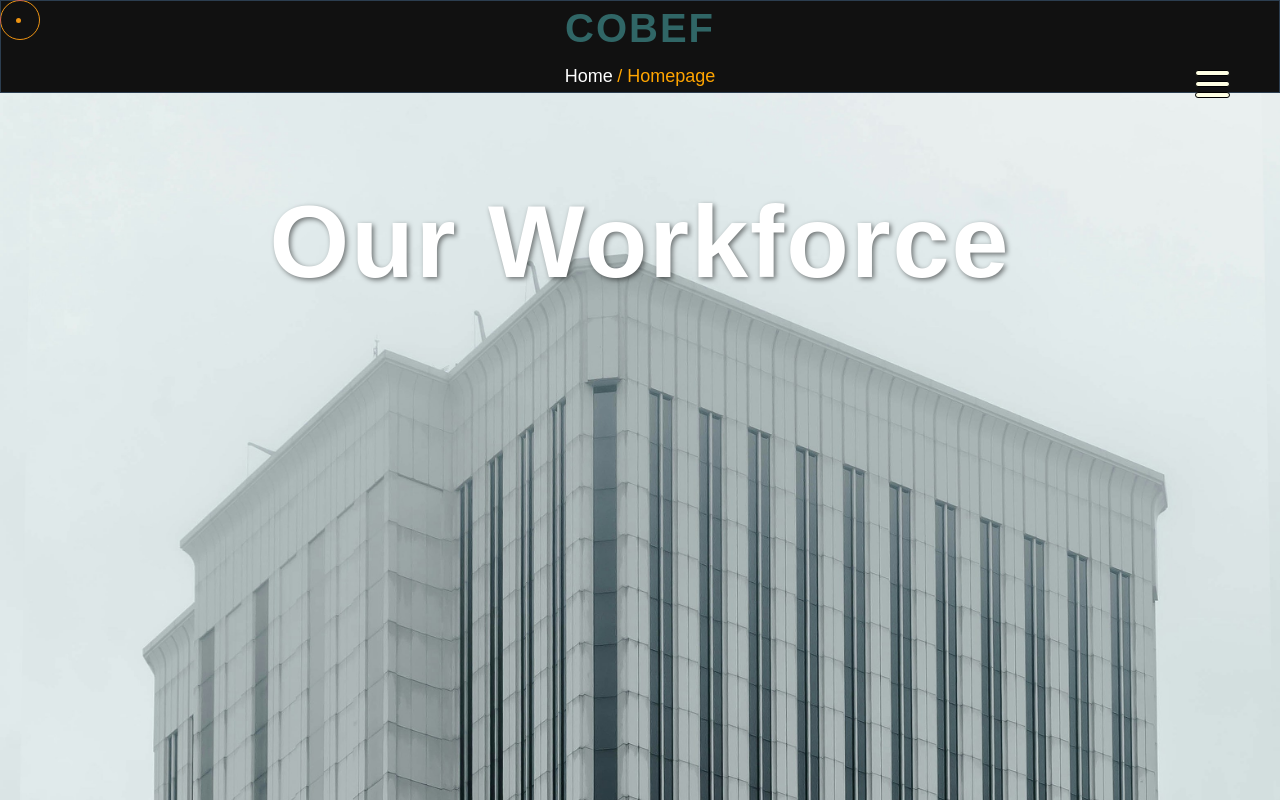
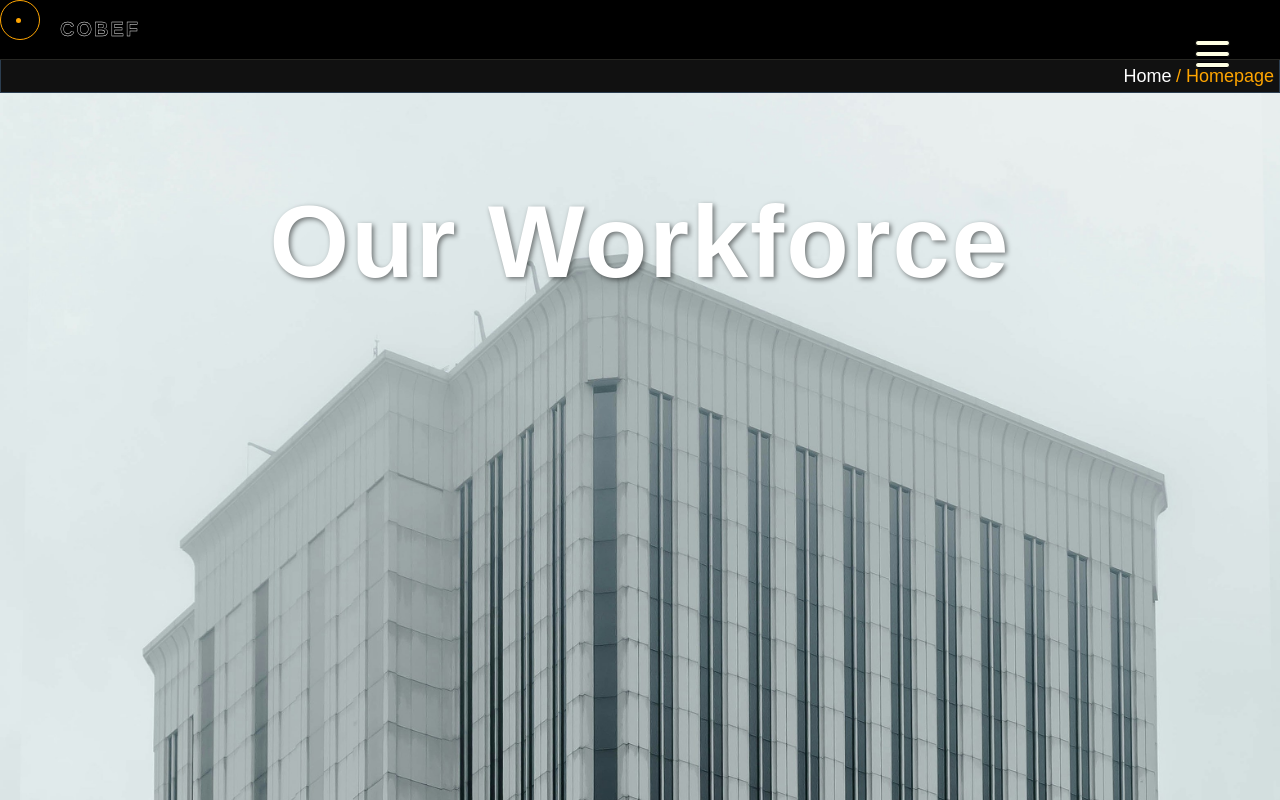
Before and after one commit to utibeinyangetuk/cobef, a Vue app: page / in a window 1280 px wide. Built offline with nearby package versions, Linux system fonts and the light colour scheme; a web font is replaced by a local one.

Commit message:
Navigation bar

```diff
--- a/src/components/NavBar.vue
+++ b/src/components/NavBar.vue
@@ -1,258 +1,43 @@
+<script setup>
+import NavMenu from './NavMenu.vue';
+</script>
+
 <template>
-	<div>
-		<!-- Hamburger menu -->
-		<button @click="toggleMenu" :class="{ open: isOpen }" class="hamburger-menu">
-			<span></span>
-			<span></span>
-			<span></span>
-		</button>
-		<!-- Fullscreen menu -->
-		<transition name="slide-fade">
-			<div v-if="isOpen" class="fullscreen-menu">
-				<!-- Menu items -->
-				<nav>
-					<ul>
-						<li v-for="(link, index) in links" :key="link.path" :class="{ active: isActive(link.path) }">
-							<span class="link-number">{{ formatNumber(index + 1) }}/</span>
-							<router-link :to="link.path">{{ link.name }}</router-link>
-						</li>
-					</ul>
-				</nav>
-				<!-- Footer section -->
-				<footer class="menu-footer">
-					<h1>Keep in touch with us</h1>
-					<ul class="social-icons">
-						<li class="uil uil-facebook" />
-						<li class="uil uil-linkedin" />
-						<li class="uil uil-envelope" />
-						<li class="uil uil-whatsapp" />
-					</ul>
-				</footer>
-			</div>
-		</transition>
+	<div class="page-container">
+		<div class="logo">
+			<h1>Cobef</h1>
+		</div>
+		<NavMenu />
 	</div>
 </template>
-
-<script setup>
-import { ref } from 'vue';
-import { useRouter } from 'vue-router';
-
-const isOpen = ref(false);
-const router = useRouter();
-
-const debounce = (func, delay) => {
-	let timeout;
-	return (...args) => {
-		clearTimeout(timeout);
-		timeout = setTimeout(() => func.apply(this, args), delay);
-	};
-};
-
-const toggleMenu = debounce(() => {
-	isOpen.value = !isOpen.value;
-}, 100);
-
-const isActive = (route) => {
-	return router.currentRoute.value.path === route;
-};
-
-const links = [
-	{ name: 'Home', path: '/' },
-	{ name: 'About', path: '/about' },
-	{ name: 'products', path: '/products' },
-	{ name: 'Projects', path: '/projects' },
-	{ name: 'Contact', path: '/contact' },
-	{ name: 'gallery', path: '/#' },
-	{ name: 'services', path: '/#' },
-	{ name: 'newsletter', path: '/#' },
-	{ name: 'careers', path: '/#' },
-];
-
-const formatNumber = (number) => {
-	return number < 10 ? `0${number}` : number;
-};
-</script>
-
 <style scoped>
-div {
-	background-color: #10100E;
-}
-
-.hamburger-menu {
-	position: fixed;
-	top: 40px;
-	right: 20px;
-	z-index: 1000;
-	background: none;
-	border: none;
-	cursor: none;
-	padding: 30px;
-	transition: transform 0.5s ease;
-}
-
-.hamburger-menu span {
-	display: block;
-	width: 35px;
-	height: 6px;
-	margin-bottom: 5px;
-	background-color: #ffffe3;
-	border: 1px solid;
-	border-radius: 5px;
-	transition: transform 0.6s ease, background-color 0.3s ease;
-}
-
-.hamburger-menu.open span:nth-child(1) {
-	transform: translateY(14px) rotate(45deg);
-}
-
-.hamburger-menu.open span:nth-child(2) {
-	opacity: 0;
-}
-
-.hamburger-menu.open span:nth-child(3) {
-	transform: translateY(-9px) rotate(-45deg);
-}
-
-.hamburger-menu.open {
-	border: 1px solid rgba(128, 128, 128, 0.792);
-	padding: 10px;
-	border-radius: 5px;
-}
-
-.hamburger-menu.open:hover {
-	border: 1px solid #fff;
-}
-
-.hamburger-menu.open span {
-	background-color: #ffffe3;
-}
-
-.slide-fade-enter-active {
-	animation: slide-in 1s ease forwards;
-}
-
-.slide-fade-leave-active {
-	animation: slide-out 1s ease forwards;
-}
-
-@keyframes slide-in {
-	from {
-		transform: translateX(100%);
-		opacity: 0;
-	}
-
-	to {
-		transform: translateX(0);
-		opacity: 1;
-	}
-}
-
-@keyframes slide-out {
-	from {
-		transform: translateX(0);
-		opacity: 1;
-	}
-
-	to {
-		transform: translateX(100%);
-		opacity: 0;
-	}
-}
-
-.fullscreen-menu {
+.page-container {
+	width: 100%;
 	position: fixed;
 	top: 0;
 	left: 0;
-	width: 100vw;
-	height: 100vh;
-	z-index: 999;
-	display: flex;
-	flex-direction: column;
-	align-items: center;
-	justify-content: center;
-	overflow: hidden;
-}
-
-.fullscreen-menu nav {
-	display: flex;
-	justify-content: center;
-	align-items: center;
-	width: 100vw;
-	height: calc(100% - 80px);
-	overflow-y: auto;
-}
-
-.fullscreen-menu nav ul {
-	display: grid;
-	grid-template-columns: repeat(3, 1fr);
-	gap: 20px 50px;
-	list-style: none;
-	margin: 0;
-	padding: 10px;
-}
-
-.fullscreen-menu nav ul li {
-	display: flex;
-	align-items: center;
-	padding: 10px;
-	text-transform: uppercase;
-	font-size: 30px;
-	letter-spacing: 2px;
-}
-
-.fullscreen-menu nav ul li .link-number {
-	margin-right: 10px;
-	color: #535349;
-	transition: color 0.3s;
-	font-size: 12px;
-}
-
-.fullscreen-menu nav ul li a {
-	text-decoration: none;
-	transition: color 0.3s;
-	color: #ffffe3;
-}
-
-.fullscreen-menu nav ul li:hover .link-number,
-.fullscreen-menu nav ul li:hover a {
-	color: rgb(27, 72, 72);
-}
-
-.fullscreen-menu nav ul li.active a {
-	color: rgb(27, 72, 72);
-}
-
-.menu-footer {
-	border-top: 1px solid #535349;
-	width: 94%;
+	height: 60px;
+	border-bottom: 1px solid #5353497a;
 	display: flex;
 	justify-content: space-between;
 	align-items: center;
-	text-align: center;
+	z-index: 999;
+	background-color: var(--primary-background)
 }
 
-.menu-footer h1 {
-	font-size: 12px;
-	letter-spacing: 2px;
-	color: #535349;
-	text-transform: uppercase;
+.logo {
+	display: flex;
+	justify-content: flex-start;
+	padding: 60px;
 }
 
-.social-icons {
-	list-style: none;
-	display: flex;
-	align-items: center;
-	text-align: center;
-	gap: 6px;
-}
-
-.social-icons li {
-	padding: 10px;
-	font-size: 25px;
-	color: #535349;
-}
-
-.social-icons li:hover {
-	color: rgb(27, 72, 72)
+.logo h1 {
+	font-size: 20px;
+	letter-spacing: 2px;
+	text-transform: uppercase;
+	color: transparent;
+	-webkit-text-stroke-width: 0.4px;
+	-webkit-text-stroke-color: #ffffff;
+	white-space: nowrap;
 }
 </style>
```
